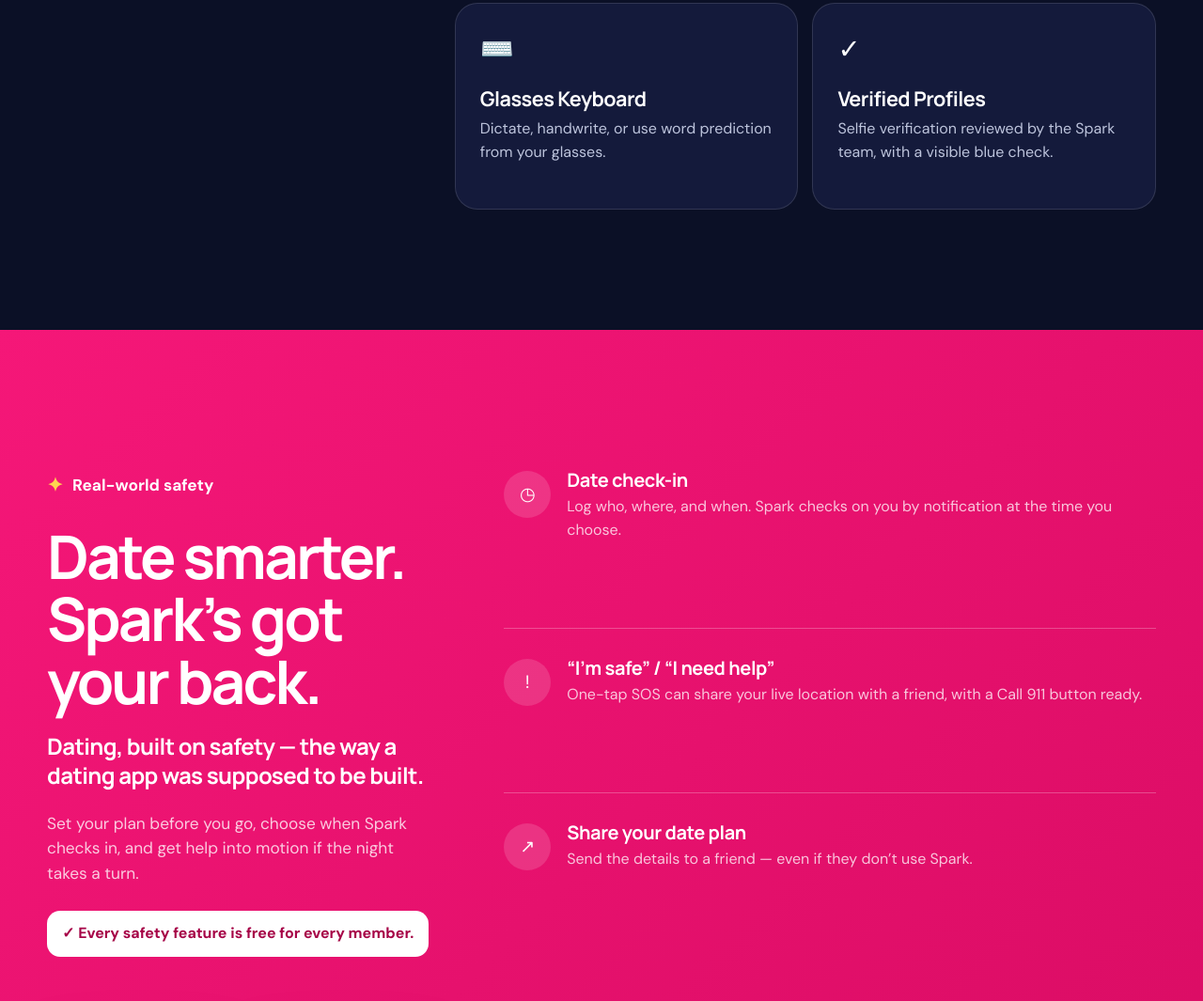
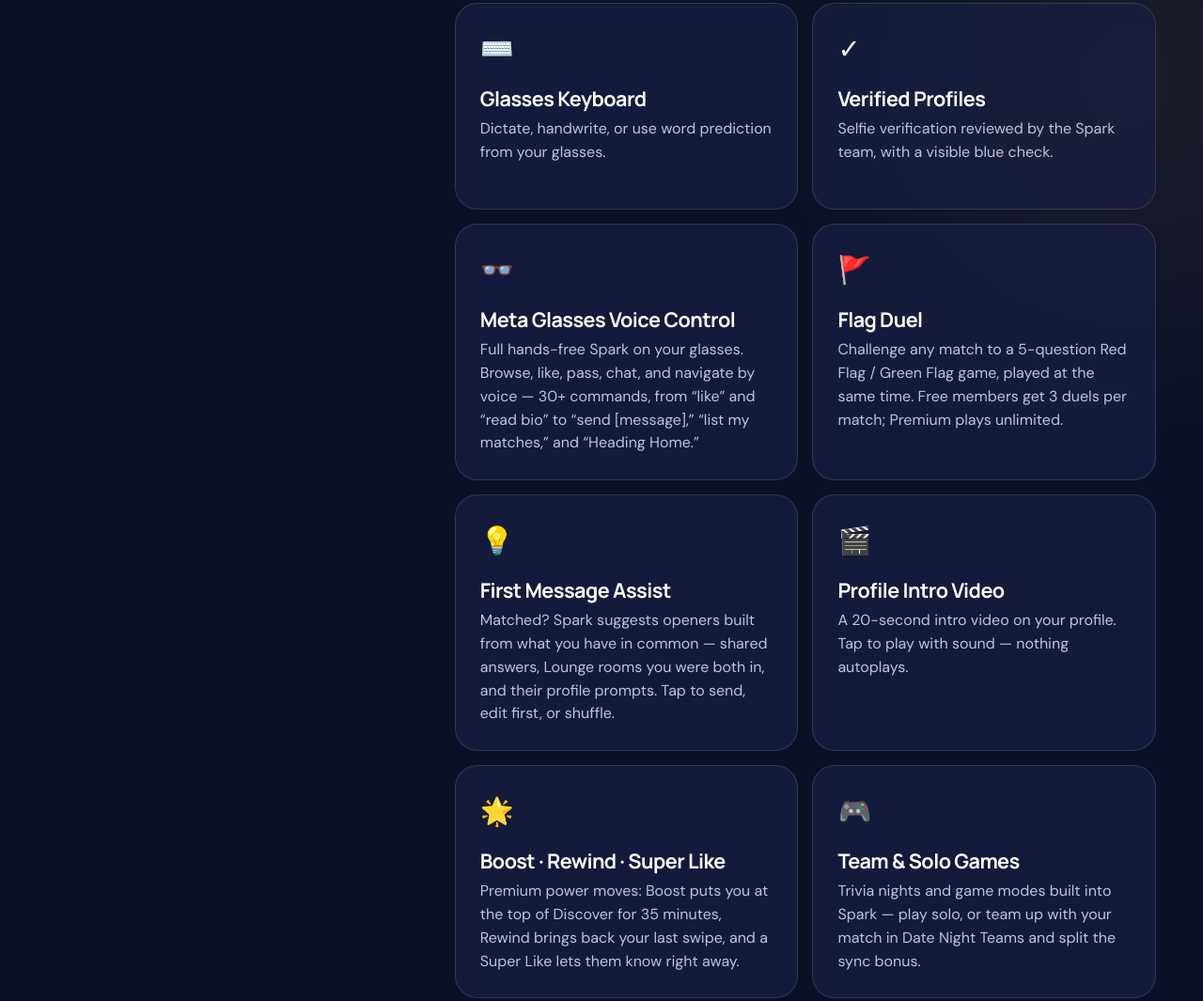
Before and after one commit to shayno3/spark-about, a plain HTML site: page index.html in a window 1280 px wide. Shown: the part 4147-5212 px from the top of the page at 94% size. Drawn offline with Linux system fonts and the light colour scheme.

Commit message:
About page refresh: add Voice Control, Flag Duel, First Message Assist, Intro Video, Boost/Rewind/Super Like, Team & Solo Games, Translate on Tap cards; add Heading Home safety card; fix FAQ room count 8 to 9

```diff
--- a/index.html
+++ b/index.html
@@ -368,6 +368,13 @@
 <article class="feature-card reveal"><span class="emoji" aria-hidden="true">💬</span><h3>Chatrooms</h3><p>The Lava Lounge: 9 themed rooms inside Spark. Meet in the conversation before you match.</p></article>
           <article class="feature-card reveal"><span class="emoji" aria-hidden="true">⌨️</span><h3>Glasses Keyboard</h3><p>Dictate, handwrite, or use word prediction from your glasses.</p></article>
           <article class="feature-card reveal"><span class="emoji" aria-hidden="true">✓</span><h3>Verified Profiles</h3><p>Selfie verification reviewed by the Spark team, with a visible blue check.</p></article>
+          <article class="feature-card reveal"><span class="emoji" aria-hidden="true">👓</span><h3>Meta Glasses Voice Control</h3><p>Full hands-free Spark on your glasses. Browse, like, pass, chat, and navigate by voice — 30+ commands, from “like” and “read bio” to “send [message],” “list my matches,” and “Heading Home.”</p></article>
+          <article class="feature-card reveal"><span class="emoji" aria-hidden="true">🚩</span><h3>Flag Duel</h3><p>Challenge any match to a 5-question Red Flag / Green Flag game, played at the same time. Free members get 3 duels per match; Premium plays unlimited.</p></article>
+          <article class="feature-card reveal"><span class="emoji" aria-hidden="true">💡</span><h3>First Message Assist</h3><p>Matched? Spark suggests openers built from what you have in common — shared answers, Lounge rooms you were both in, and their profile prompts. Tap to send, edit first, or shuffle.</p></article>
+          <article class="feature-card reveal"><span class="emoji" aria-hidden="true">🎬</span><h3>Profile Intro Video</h3><p>A 20-second intro video on your profile. Tap to play with sound — nothing autoplays.</p></article>
+          <article class="feature-card reveal"><span class="emoji" aria-hidden="true">🌟</span><h3>Boost · Rewind · Super Like</h3><p>Premium power moves: Boost puts you at the top of Discover for 35 minutes, Rewind brings back your last swipe, and a Super Like lets them know right away.</p></article>
+          <article class="feature-card reveal"><span class="emoji" aria-hidden="true">🎮</span><h3>Team &amp; Solo Games</h3><p>Trivia nights and game modes built into Spark — play solo, or team up with your match in Date Night Teams and split the sync bonus.</p></article>
+          <article class="feature-card reveal"><span class="emoji" aria-hidden="true">🌐</span><h3>Translate on Tap</h3><p>Premium: tap any message to read it in your preferred language — all 22 languages, with the original shown underneath.</p></article>
         </div>
       </div>
     </section>
@@ -379,6 +386,7 @@
           <article class="safety-row reveal"><div class="safety-icon">◷</div><div><h3>Date check-in</h3><p>Log who, where, and when. Spark checks on you by notification at the time you choose.</p></div></article>
           <article class="safety-row reveal"><div class="safety-icon">!</div><div><h3>“I’m safe” / “I need help”</h3><p>One-tap SOS can share your live location with a friend, with a Call 911 button ready.</p></div></article>
           <article class="safety-row reveal"><div class="safety-icon">↗</div><div><h3>Share your date plan</h3><p>Send the details to a friend — even if they don’t use Spark.</p></div></article>
+          <article class="safety-row reveal"><div class="safety-icon">⌂</div><div><h3>Heading Home</h3><p>Leaving a date? Start Heading Home and pick your timer. Tap “I’m home” when you arrive — if the timer runs out first, your safety contact is alerted with your location, the same way “I need help” works. Start it by voice on your glasses: just say “Heading Home.”</p></div></article>
         </div>
       <div class="safety-shots"><figure class="safety-shot reveal"><img src="img/safety-checkin.webp" loading="lazy" decoding="async" alt="Spark date check-in on a phone: where and when you're meeting, Start check-in, and Share with a friend"></figure><figure class="safety-shot reveal"><img src="img/safety-checkin-active.webp" loading="lazy" decoding="async" alt="Spark date check-in running on a phone: we'll check on you at 9:30 PM, with Share with a friend again, Heading home, and I'm home safe buttons"></figure></div>
       </div>
@@ -445,7 +453,7 @@
       <details class="faq-item">
         <summary>What is the Lava Lounge?</summary>
         <div class="faq-a">
-          <p>The Lava Lounge is Spark's live group chat — <strong>8 themed rooms</strong> (Friday Night Vibes, Music &amp; Moods, Wanderlust, Foodies Only, Ambitious Minds, Sports Talk, a men-only Man Cave, and a women-only Safe Place), plus event pop-up rooms, trivia nights, and games. Get to know people's personalities first, then tap anyone to see their profile and like them in Spark. The Lounge is part of Premium — and it's included in your 30 days of Founder's Access.</p>
+          <p>The Lava Lounge is Spark's live group chat — <strong>9 themed rooms</strong> (Friday Night Vibes, Music &amp; Moods, Wanderlust, Foodies Only, Ambitious Minds, Sports Talk, a men-only Man Cave, a women-only Safe Place, and Fact or Fake?), plus event pop-up rooms, trivia nights, and games. Get to know people's personalities first, then tap anyone to see their profile and like them in Spark. The Lounge is part of Premium — and it's included in your 30 days of Founder's Access.</p>
         </div>
       </details>
     </div>
```
